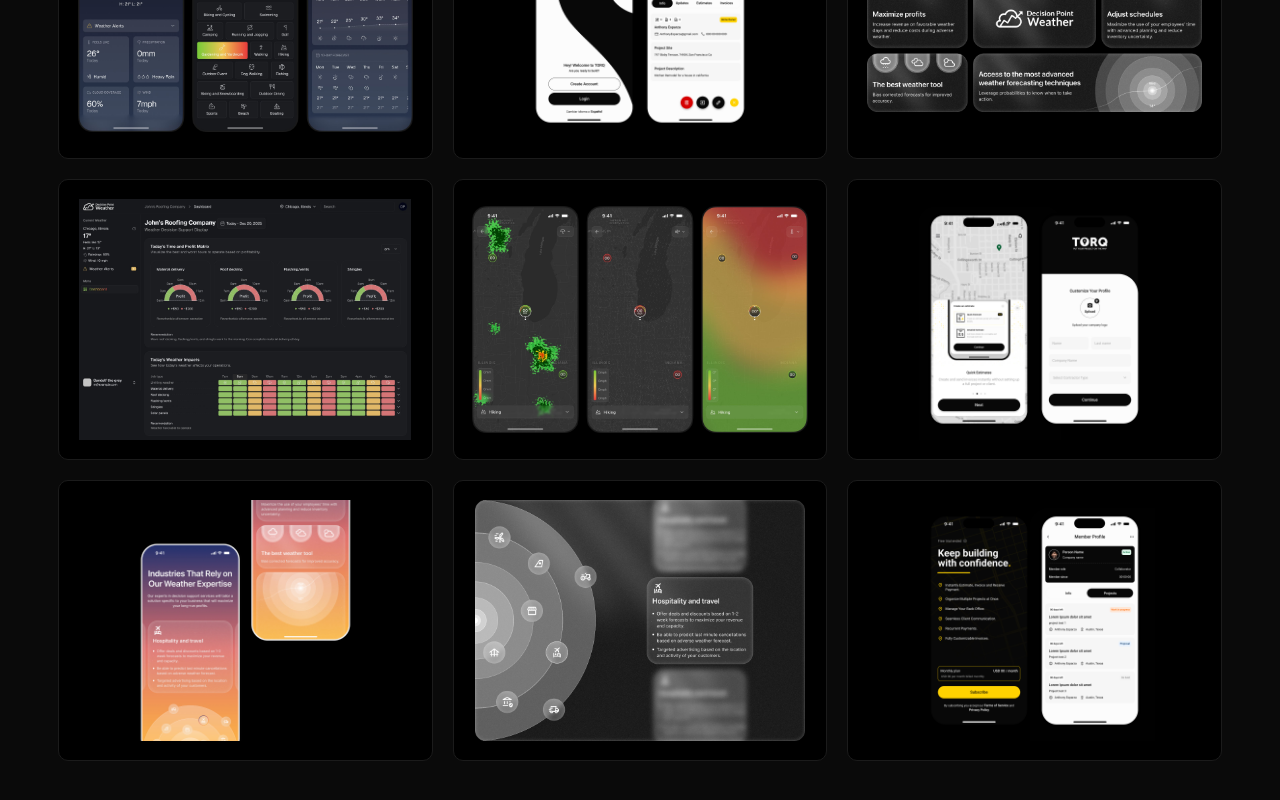
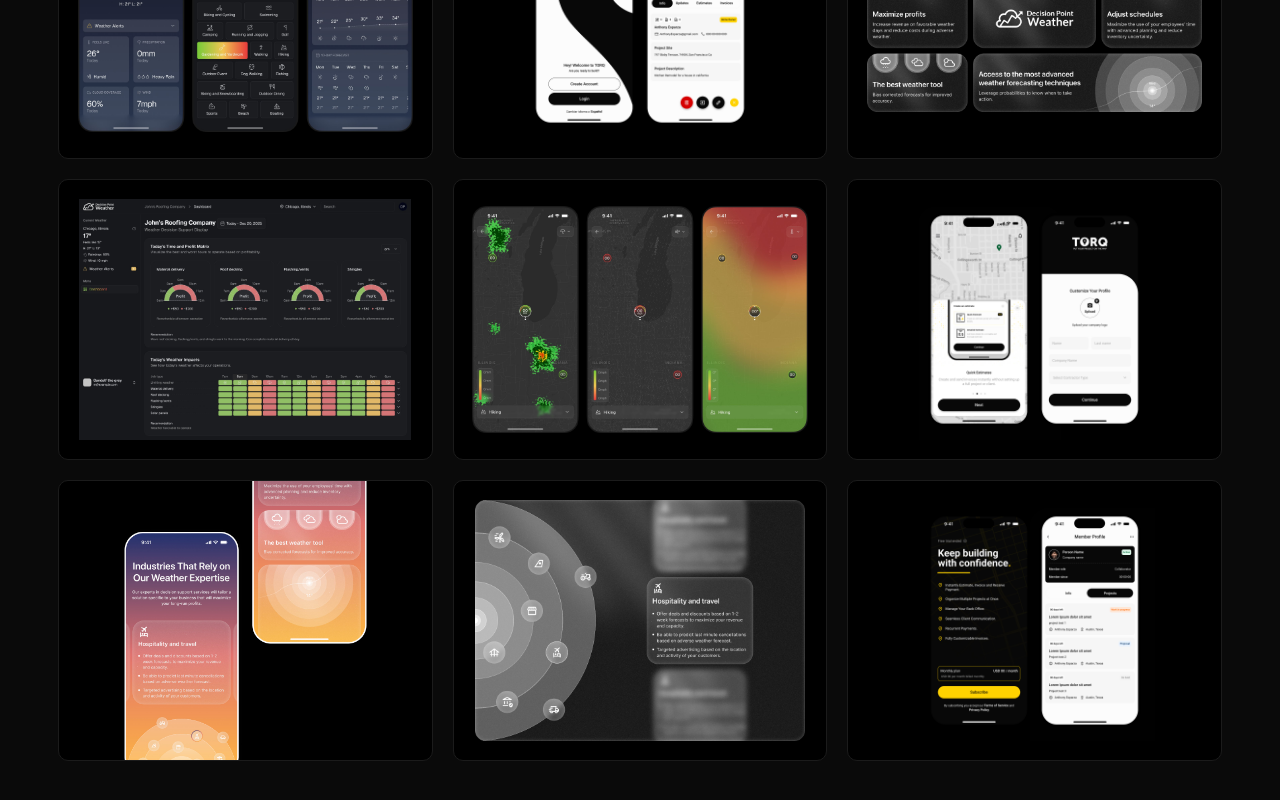
Before and after one commit to eudisalvz/portfolio-claude, a Next.js app: page /portfolio in a window 1280 px wide. Shown: the part 252-1052 px from the top of the page. Built offline with nearby package versions, Linux system fonts and the light colour scheme; a web font is replaced by a local one.

Commit message:
fix: remove padding from vessel 7 only

```diff
--- a/app/portfolio/page.tsx
+++ b/app/portfolio/page.tsx
@@ -9,7 +9,7 @@ const cards = [
   { id: 4, src: "/img4.png", position: "center center" },
   { id: 5, src: "/img5.png", position: "center center" },
   { id: 6, src: "/img6.png", position: "center center" },
-  { id: 7, src: "/img7.png", position: "center center" },
+  { id: 7, src: "/img7.png", position: "center center", padding: "0" },
   { id: 8, src: "/img8.png", position: "center center" },
   { id: 9, src: "/img9.png", position: "center center" },
 ];
@@ -81,7 +81,7 @@ export default function Portfolio() {
           </div>
           <div className="p-grid-desktop">
             {cards.map((card) => (
-              <div key={card.id} style={cardStyle}>
+              <div key={card.id} style={{ ...cardStyle, padding: card.padding ?? "5%" }}>
                 <img src={card.src} alt="" style={{ width: "100%", height: "100%", objectFit: "contain" }} />
               </div>
             ))}
@@ -92,7 +92,7 @@ export default function Portfolio() {
         <div className="p-mobile">
           <div className="p-grid-mobile">
             {cards.map((card) => (
-              <div key={card.id} style={cardStyle}>
+              <div key={card.id} style={{ ...cardStyle, padding: card.padding ?? "5%" }}>
                 <img src={card.src} alt="" style={{ width: "100%", height: "100%", objectFit: "contain" }} />
               </div>
             ))}
```
